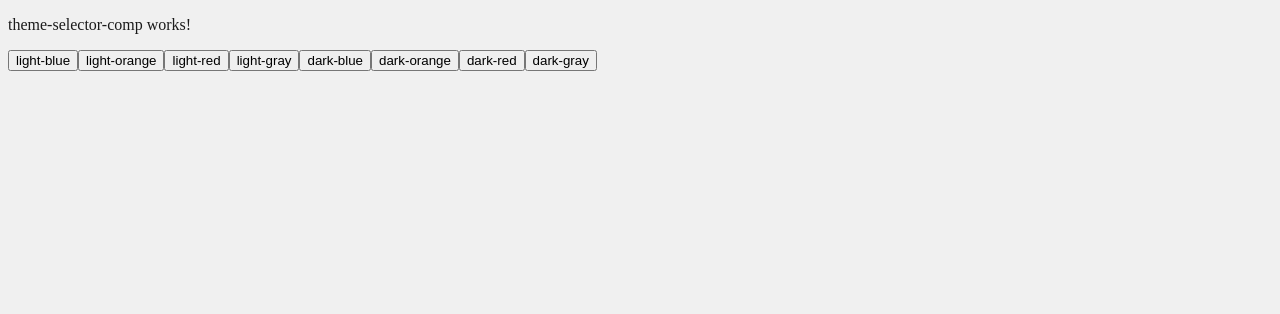
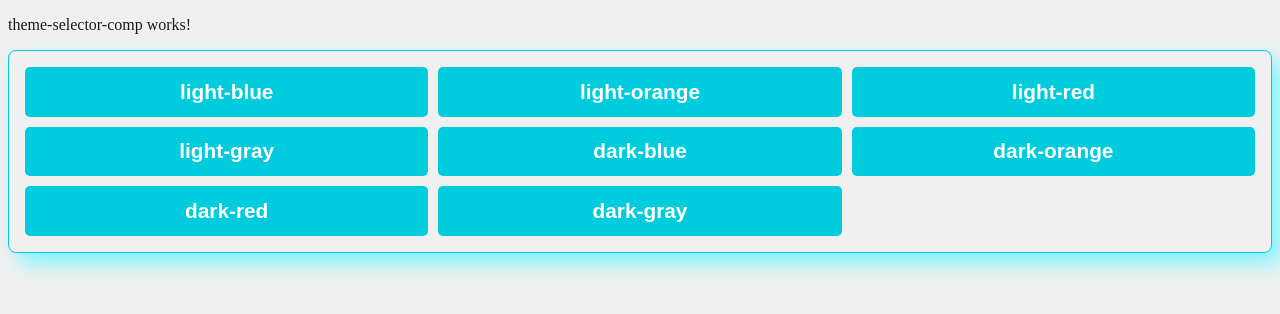
Before and after one commit to Phillip383/fleet-sync, an Angular app in the folder frontend/: page / in a window 1280 px wide. Shown: the top 314 px of the page. Built offline with nearby package versions, Linux system fonts and the light colour scheme.

Commit message:
Adjusted theme coloring.

```diff
--- a/frontend/src/_themes.scss
+++ b/frontend/src/_themes.scss
@@ -4,52 +4,66 @@
 
 :root {
   --bg-color: #f0f0f0;
-  --accent-color: #1a1a1a;
-  --surface-color: #b1b2ff;
+  --accent-color: #7CF5FF;
+  --surface-color: #00CCDD;
+  --on-surface-color: #6439FF;
   --primary-text-color: #1a1a1a;
   --secondary-text-color: #4a4a4a;
+  --on-surface-text-color: #ffffff;
 }
 
 $themes: (
   light-blue: (
-    bg: #eef1ff,
-    accent: #aac4ff,
-    surface: #b1b2ff,
+    bg: #f0f0f0,
+    accent: #7CF5FF,
+    surface:  #00CCDD,
+    on-surface: #6439FF,
+    on-surface-text: #1a1a1a,
   ),
   light-orange: (
-    bg: #fcecdd,
-    accent: #fea82f,
-    surface: #ff6701,
+    bg: #f0f0f0,
+    accent: #ff6701,
+    surface: #fea82f,
+    on-surface: #fcecdd,
+    on-surface-text: #1a1a1a,
   ),
   light-red: (
-    bg: #fff7f1,
+    bg: #f0f0f0,
     accent: #e78895,
     surface: #bed1cf,
+    on-surface: #fff7f1,
+    on-surface-text: #1a1a1a,
   ),
   light-gray: (
-    bg: #f9f8f6,
+    bg: #f0f0f0,
     accent: #d9cfc7,
     surface: #c9b59c,
+    on-surface: #f9f8f6,
+    on-surface-text: #1a1a1a,
   ),
   dark-blue: (
     bg: #0a2647,
     accent: #2c74b3,
     surface: #144272,
+    on-surface-text: #f0f0f0,
   ),
   dark-orange: (
     bg: #4a3f35,
     accent: #fa7d09,
     surface: #ff4301,
+    on-surface-text: #1a1a1a,
   ),
   dark-red: (
     bg: #171717,
     accent: #da0037,
     surface: #444444,
+    on-surface-text: #f0f0f0,
   ),
   dark-gray: (
     bg: #151515,
     accent: #b4a5a5,
     surface: #301b3f,
+    on-surface-text: #f0f0f0,
   ),
 );
 
@@ -59,6 +73,9 @@ $themes: (
     --bg-color: #{$bg};
     --accent-color: #{map.get($colors, accent)};
     --surface-color: #{map.get($colors, surface)};
+    --on-surface-color: #{map.get($colors, on-surface)};
+    --on-surface-text-color: #{map.get($colors, on-surface-text)};
+
     @if string.index($name, 'dark') {
       --primary-text-color: #ffffff;
       --secondary-text-color: #{color.mix(#ffffff, $bg, 75%)};
--- a/frontend/src/app/app.component.scss
+++ /dev/null
@@ -1,24 +0,0 @@
-.picker-container {
-  padding: 1rem;
-  background-color: var(--surface-color);
-  border-radius: 8px;
-  display: flex;
-  gap: 10px;
-  flex-wrap: wrap;
-  margin-bottom: 20px;
-}
-
-button {
-  background-color: var(--accent-color);
-  color: var(--primary-text-color);
-  border: none;
-  padding: 0.8rem 1.2rem;
-  border-radius: 5px;
-  cursor: pointer;
-  font-size: 1rem;
-  transition: background-color 0.2s ease, color 0.2s ease;
-
-  &:hover {
-    opacity: 0.9;
-  }
-}
--- a/frontend/src/app/features/themes/components/theme-selector-comp/theme-selector-comp.scss
+++ b/frontend/src/app/features/themes/components/theme-selector-comp/theme-selector-comp.scss
@@ -0,0 +1,28 @@
+.picker-container {
+  padding: 1rem;
+  background-color: var(--bg-color);
+  border: .1em solid var(--surface-color);
+  box-shadow: 10px 10px 20px var(--accent-color);
+  border-radius: 8px;
+  display: grid;
+  grid-template-columns: repeat(3, minmax(200px, 1fr));
+  grid-template-rows: repeat(2, auto);
+  gap: 10px;
+  margin-bottom: 20px;
+}
+
+button {
+  background-color: var(--surface-color);
+  color: var(--on-surface-text-color);
+  border: none;
+  padding: 0.8rem 1.2rem;
+  border-radius: 5px;
+  cursor: pointer;
+  font-size: 1.3rem;
+  font-weight: bold;
+  transition: background-color 0.2s ease, color 0.2s ease;
+
+  &:hover {
+    opacity: 0.9;
+  }
+}
```
